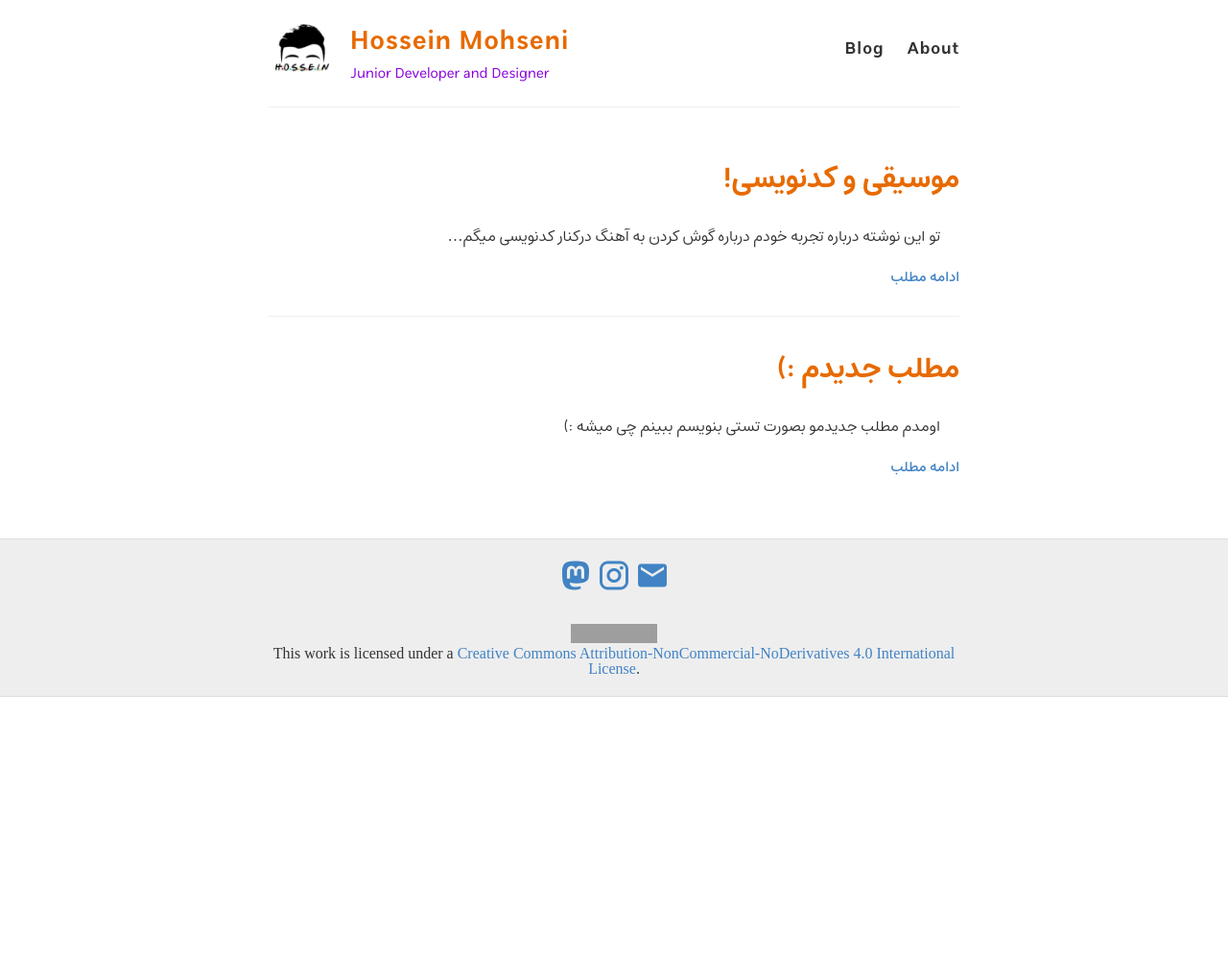
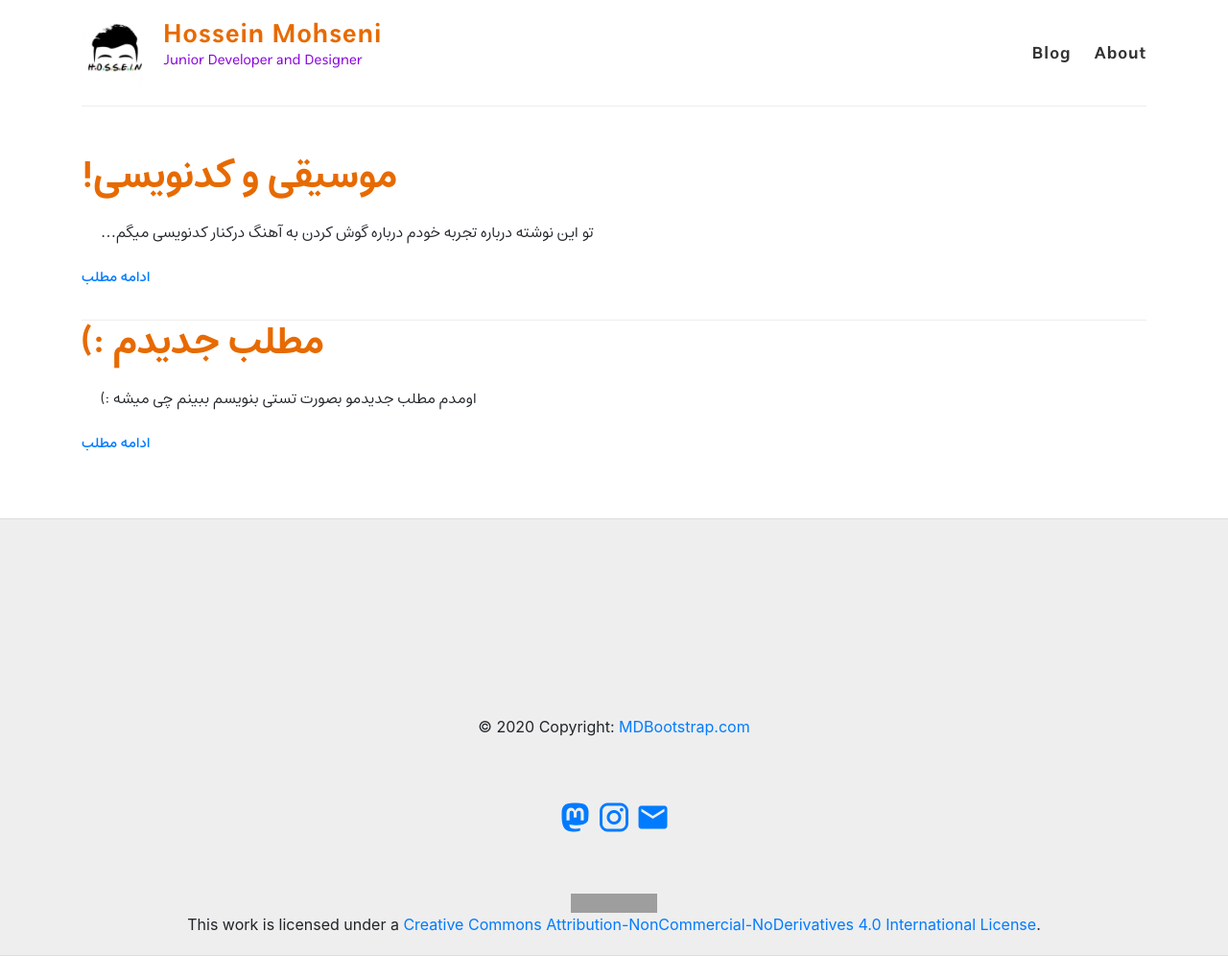
Before and after one commit to hosseinmh1/hosseinmh1.github.io, a Jekyll site: the page built from index.html, in a window 1280 px wide. Shown: the whole page at 96% size. Built offline with Jekyll 4.4.1, drawn with Linux system fonts in a browser that asks for light colours; nearby versions of some CDN libraries; before the commit the page ends 900 px from its top, so only the background shows below that; grey boxes are pictures that could not be loaded.

Commit message:
Update default.html

```diff
--- a/_layouts/default.html
+++ b/_layouts/default.html
@@ -12,6 +12,8 @@
     <link rel="stylesheet" type="text/css" href="{{ site.baseurl }}/style.css" />
     <link rel="alternate" type="application/rss+xml" title="{{ site.name }} - {{ site.description }}" href="{{ site.baseurl }}/feed.xml" />
     <link rel="stylesheet" href="https://cdn.materialdesignicons.com/4.5.95/css/materialdesignicons.min.css">
+    <link rel="stylesheet" href="https://stackpath.bootstrapcdn.com/bootstrap/4.4.1/css/bootstrap.min.css" integrity="sha384-Vkoo8x4CGsO3+Hhxv8T/Q5PaXtkKtu6ug5TOeNV6gBiFeWPGFN9MuhOf23Q9Ifjh" crossorigin="anonymous">
+
 
     <!-- Created with Jekyll Now - http://github.com/barryclark/jekyll-now -->
   </head>
@@ -41,6 +43,61 @@
 
     <div class="wrapper-footer">
       <div class="container">
+        <!-- Footer -->
+<footer class="page-footer font-small cyan darken-3">
+
+  <!-- Footer Elements -->
+  <div class="container">
+
+    <!-- Grid row-->
+    <div class="row">
+
+      <!-- Grid column -->
+      <div class="col-md-12 py-5">
+        <div class="mb-5 flex-center">
+
+          <!-- Facebook -->
+          <a class="fb-ic">
+            <i class="fab fa-facebook-f fa-lg white-text mr-md-5 mr-3 fa-2x"> </i>
+          </a>
+          <!-- Twitter -->
+          <a class="tw-ic">
+            <i class="fab fa-twitter fa-lg white-text mr-md-5 mr-3 fa-2x"> </i>
+          </a>
+          <!-- Google +-->
+          <a class="gplus-ic">
+            <i class="fab fa-google-plus-g fa-lg white-text mr-md-5 mr-3 fa-2x"> </i>
+          </a>
+          <!--Linkedin -->
+          <a class="li-ic">
+            <i class="fab fa-linkedin-in fa-lg white-text mr-md-5 mr-3 fa-2x"> </i>
+          </a>
+          <!--Instagram-->
+          <a class="ins-ic">
+            <i class="fab fa-instagram fa-lg white-text mr-md-5 mr-3 fa-2x"> </i>
+          </a>
+          <!--Pinterest-->
+          <a class="pin-ic">
+            <i class="fab fa-pinterest fa-lg white-text fa-2x"> </i>
+          </a>
+        </div>
+      </div>
+      <!-- Grid column -->
+
+    </div>
+    <!-- Grid row-->
+
+  </div>
+  <!-- Footer Elements -->
+
+  <!-- Copyright -->
+  <div class="footer-copyright text-center py-3">© 2020 Copyright:
+    <a href="https://mdbootstrap.com/"> MDBootstrap.com</a>
+  </div>
+  <!-- Copyright -->
+
+</footer>
+<!-- Footer -->
         <footer class="footer">
           <a href="https://persadon.com/@hosseinhimself" class="mdi mdi-mastodon mdi-36px"></a>
           <a href="https://instagram.com/hosseinhimself" class="mdi mdi-instagram mdi-36px"></a>
@@ -53,7 +110,10 @@
         </footer>
       </div>
     </div>
+    {% include analytics.html %}
+    <script src="https://code.jquery.com/jquery-3.4.1.slim.min.js" integrity="sha384-J6qa4849blE2+poT4WnyKhv5vZF5SrPo0iEjwBvKU7imGFAV0wwj1yYfoRSJoZ+n" crossorigin="anonymous"></script>
+    <script src="https://cdn.jsdelivr.net/npm/popper.js@1.16.0/dist/umd/popper.min.js" integrity="sha384-Q6E9RHvbIyZFJoft+2mJbHaEWldlvI9IOYy5n3zV9zzTtmI3UksdQRVvoxMfooAo" crossorigin="anonymous"></script>
+    <script src="https://stackpath.bootstrapcdn.com/bootstrap/4.4.1/js/bootstrap.min.js" integrity="sha384-wfSDF2E50Y2D1uUdj0O3uMBJnjuUD4Ih7YwaYd1iqfktj0Uod8GCExl3Og8ifwB6" crossorigin="anonymous"></script>
+  </body>
 
-    {% include analytics.html %}
-  </body>
 </html>
```
